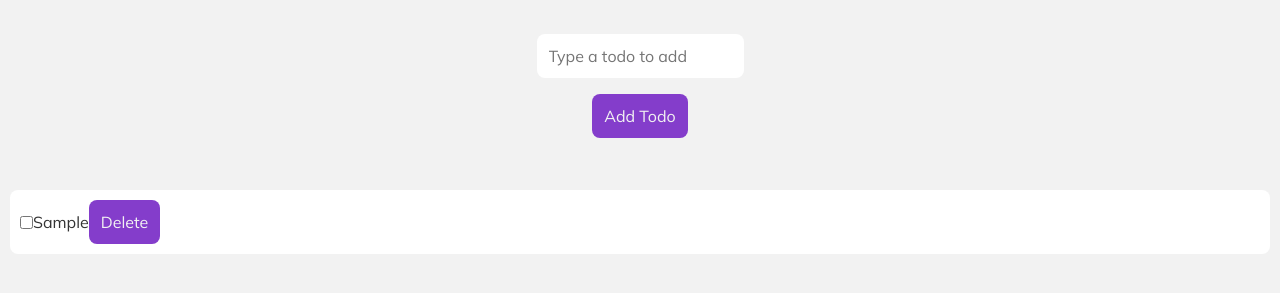
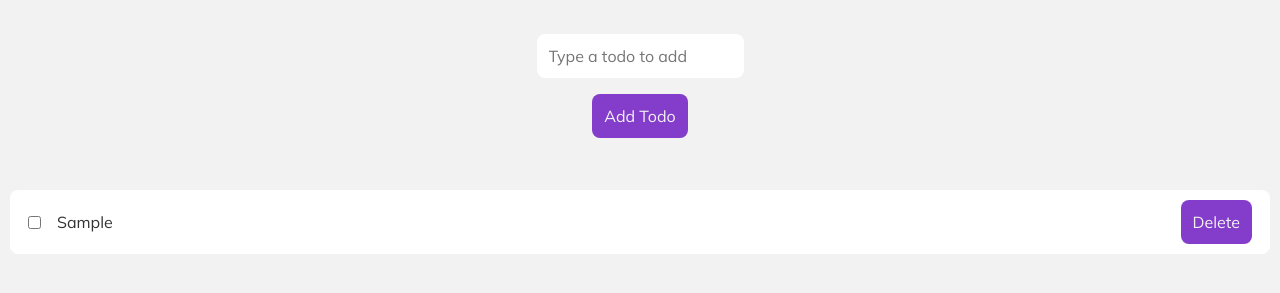
Before and after one commit to JohnnyJSz/js-todo-app, a plain HTML site: page index.html in a window 1280 px wide. Both pictures are taken after typing "Sample" into the empty fields and a click on the button "Add Todo". Shown: the part 75-368 px from the top of the page. Drawn offline with Linux system fonts and the light colour scheme.

Commit message:
Add styles for the tasks items

```diff
--- a/main.js
+++ b/main.js
@@ -62,6 +62,7 @@ const createTaskElement = (task) => {
   taskCheckbox.type = 'checkbox'
   // la propiedad del elemento checkbox, va a ser igual al valor de nuestro objeto task.isCompleted
   taskCheckbox.checked = task.isCompleted
+  taskCheckbox.classList.add('task-checkbox')
   taskCheckbox.addEventListener('change', () => {
     task.isCompleted = taskCheckbox.checked
     // .toggle es un metodo para intercambiar clases de css cuando se fuerza (2do parametro) a ello.
@@ -71,12 +72,13 @@ const createTaskElement = (task) => {
   // creamos el elemento HTML que representa el texto de la tarea
   const taskText = document.createElement('span')
   taskText.textContent = task.title
+  taskText.classList.add('task-text')
   taskText.classList.toggle('completed', task.isCompleted)
 
   // creamos el elemento HTML que representa un boton para borrar la tarea
   const taskDeleteButton = document.createElement('button')
   taskDeleteButton.textContent = 'Delete'
-  taskDeleteButton.className = 'delete-button'
+  taskDeleteButton.className = 'task-delete-button'
   taskDeleteButton.addEventListener('click', () => {
     // eliminar task from list
   })
@@ -101,3 +103,11 @@ newTaskInputEl.addEventListener('keydown', (event) => {
     addTask(app)
   }
 })
+
+// todo - ajustar los estilos para los items en la lista
+// todo - media queries para tablet y desktop
+
+// todo - usar almacenamiento local para anyadir persistencia a los todos.
+// Para ello usamos la API webstorageapi que tiene 2 obj - session storage / local storage.
+
+// todo - eliminar tareas de la lista cuando se pulsa el boton borrar.
--- a/styles.css
+++ b/styles.css
@@ -49,7 +49,7 @@ ul {
   padding: 0;
 }
 li {
-  background: white;
+  background-color: white;
   display: flex;
   align-items: center;
   justify-content: flex-start;
@@ -57,3 +57,21 @@ li {
   padding: 10px;
   border-radius: 8px;
 }
+
+.completed {
+  text-decoration: line-through;
+  background-color: #d4d4d4;
+}
+
+.task-checkbox {
+  margin: 0 1rem 0 0.5rem;
+}
+
+.task-text {
+  display: inline-block;
+  width: 100%;
+}
+
+.task-delete-button {
+  margin: 0 0.5rem 0 1rem;
+}
```
